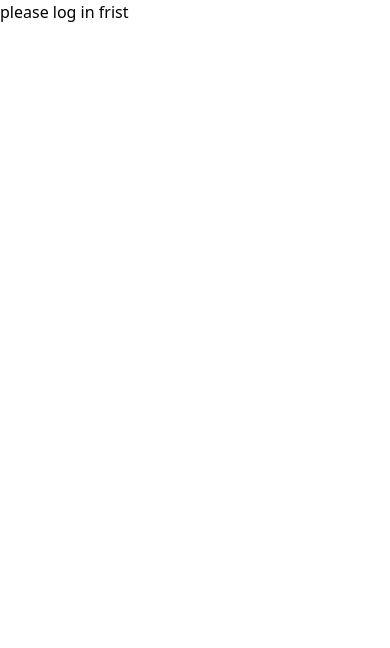
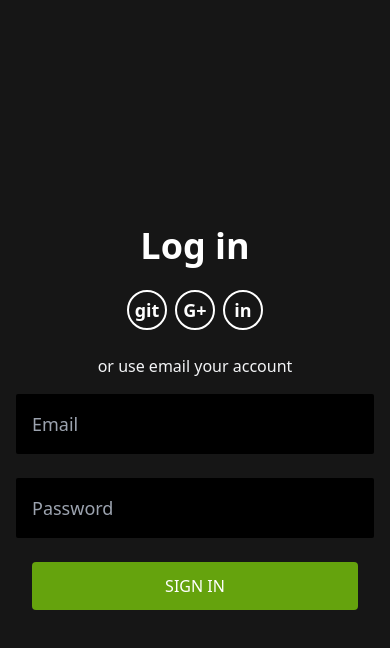
Before and after one commit to Tofayel-stack/next-islamic-prayer-center, a Next.js app: page /login in a window 390 px wide. Shown: the top 648 px of the page. Built offline with nearby package versions, Linux system fonts and the light colour scheme.

Commit message:
goole and git hub auth added in project

```diff
--- a/package.json
+++ b/package.json
@@ -11,6 +11,7 @@
   "dependencies": {
     "mongodb": "^6.1.0",
     "next": "13.5.4",
+    "next-auth": "^4.23.2",
     "react": "^18",
     "react-dom": "^18",
     "react-icons": "^4.11.0"
--- a/src/components/layout/RootLayout.js
+++ b/src/components/layout/RootLayout.js
@@ -3,15 +3,20 @@ import Navbar from '../shared/Navbar';
 import Header from '../shared/Header';
 import Footer from '../shared/Footer';
 
+import { SessionProvider } from "next-auth/react"
+
+
 const RootLayout = ({children}) => {
     return (
         <>
+        <SessionProvider >
         <Header></Header>
         <Navbar></Navbar>
 
         <main>{children}</main>
 
         <Footer></Footer>
+        </SessionProvider>
         </>
     );
 };
--- a/src/components/shared/Header.js
+++ b/src/components/shared/Header.js
@@ -6,7 +6,13 @@ import { AiTwotonePhone } from 'react-icons/ai';
 import { LuMailPlus } from 'react-icons/lu';
 import Link from 'next/link';
 
+import { useSession, signOut } from "next-auth/react"
+
 const Header = () => {
+
+    const { data: session } = useSession()
+    const user = session?.user;
+
     return (
         <div className='bg-[#8A9535] py-3 font-semibold'>
             <div className='container m-auto flex justify-between text-white'>
@@ -17,7 +23,22 @@ const Header = () => {
                 </div>
 
                 <div className='flex items-center gap-2'>
-                    <Link className='bg-amber-400 px-2 rounded' href='/login'>signUp</Link>
+
+                    {
+                        user?
+
+
+                        <> Signed in as {user?.email}
+                            <button className='bg-amber-400 px-2 rounded' onClick={() => signOut()}>Sign out</button> </>
+
+                        :
+
+                        <Link className='bg-amber-400 px-2 rounded' href='/login'>signUp</Link>
+                    }
+
+
+
+
 
                     follow us :
                     <span><BsFacebook/></span>
--- /dev/null
+++ b/src/middleware.js
@@ -0,0 +1,5 @@
+export { default } from "next-auth/middleware"
+
+
+// which route i need to protected . by user
+export const config = { matcher: ["/contact"] }
--- a/src/pages/_app.js
+++ b/src/pages/_app.js
@@ -1,10 +1,15 @@
 
 import '@/styles/globals.css'
+import { SessionProvider } from 'next-auth/react'
 
 export default function App({ Component, pageProps }) {
     // Use the layout defined at the page level, if available
     const getLayout = Component.getLayout || ((page) => page)
 
 
-  return getLayout(<Component {...pageProps} />)
+  return getLayout(
+    <SessionProvider session={pageProps.session}>
+      <Component {...pageProps} />
+      </SessionProvider>
+  )
 }
--- /dev/null
+++ b/src/pages/api/auth/[...nextauth].js
@@ -0,0 +1,29 @@
+import NextAuth from "next-auth"
+import GithubProvider from "next-auth/providers/github"
+import GoogleProvider from "next-auth/providers/google";
+
+
+export const authOptions = {
+  // Configure one or more authentication providers
+  providers: [
+
+    GithubProvider({
+      clientId: process.env.GITHUB_ID,
+      clientSecret: process.env.GITHUB_SECRET,
+    }),
+    // ...add more providers here
+    GoogleProvider({
+      clientId: process.env.GOOGLE_CLIENT_ID,
+      clientSecret: process.env.GOOGLE_CLIENT_SECRET
+    })
+
+
+  ],
+   // location direction when private route block ur browsing
+   pages: {
+    signIn: "/login",
+  }
+
+}
+
+export default NextAuth(authOptions)
--- a/src/pages/login.js
+++ b/src/pages/login.js
@@ -1,9 +1,72 @@
+import { useSession, signIn, signOut } from "next-auth/react"
+
+
 
 const Login = () => {
+
+
+
     return (
-        <div>
-            please log in frist
+
+
+    <section className="min-h-screen flex items-stretch text-white ">
+
+
+        <div className="lg:flex w-1/2 hidden bg-gray-500 bg-no-repeat bg-cover relative items-center" style={{background : "url(https://images.unsplash.com/photo-1577495508048-b635879837f1?ixid=MXwxMjA3fDB8MHxwaG90by1wYWdlfHx8fGVufDB8fHw%3D&ixlib=rb-1.2.1&auto=format&fit=crop&w=675&q=80)"}}>
+            <div className="absolute bg-black opacity-60 inset-0 z-0"></div>
+            <div className="w-full px-24 z-10">
+                <h1 className="text-5xl font-bold text-left tracking-wide">Keep it special</h1>
+                <p className="text-3xl my-4">Please continue your learning about Islam</p>
+            </div>
         </div>
+
+
+
+        <div className="lg:w-1/2 w-full flex items-center justify-center text-center md:px-16 px-0 z-0" style={{background : "#161616"}}>
+
+            <div className="w-full py-6 z-20">
+                 <h1 className="text-4xl font-semibold">Log in</h1>
+
+
+                <div className="py-6 space-x-2">
+
+                    <span className="w-10 h-10 items-center justify-center inline-flex rounded-full font-bold text-lg border-2 border-white">
+                        <button onClick={() => signIn('github',{
+                                callbackUrl:"http://localhost:3000/"
+                            })}>git</button>
+                        </span>
+
+                    <span className="w-10 h-10 items-center justify-center inline-flex rounded-full font-bold text-lg border-2 border-white">  <button onClick={() => signIn('google',{
+                                callbackUrl:"http://localhost:3000/"
+                            })}>G+</button>
+                        </span>
+
+
+                    <span className="w-10 h-10 items-center justify-center inline-flex rounded-full font-bold text-lg border-2 border-white">in</span>
+                </div>
+
+
+                <p className="text-gray-100"> or use email your account</p>
+
+
+                <form action="" className="sm:w-2/3 w-full px-4 lg:px-0 mx-auto">
+                    <div className="pb-2 pt-4">
+                        <input type="email" name="email" id="email" placeholder="Email" className="block w-full p-4 text-lg rounded-sm bg-black"/>
+                    </div>
+                    <div className="pb-2 pt-4">
+                        <input className="block w-full p-4 text-lg rounded-sm bg-black" type="password" name="password" id="password" placeholder="Password"/>
+                    </div>
+
+                    <div className="px-4 pb-2 pt-4">
+                        <button className="uppercase block w-full p-3 rounded bg-lime-600 ">sign in</button>
+                    </div>
+
+                </form>
+            </div>
+        </div>
+
+    </section>
+
     );
 };
 
--- a/tailwind.config.js
+++ b/tailwind.config.js
@@ -14,5 +14,5 @@ module.exports = {
       },
     },
   },
-  plugins: [],
+  plugins: [ ],
 }
```
Also changed, not shown: 2 other files (tests, documents, lock files or other folders).
